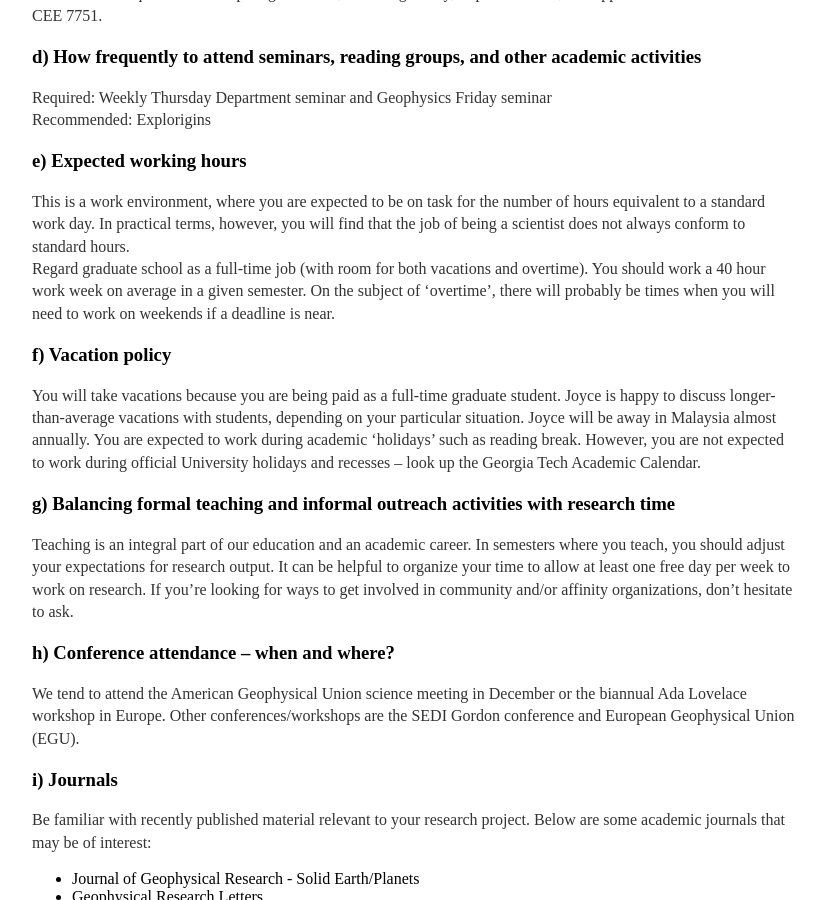
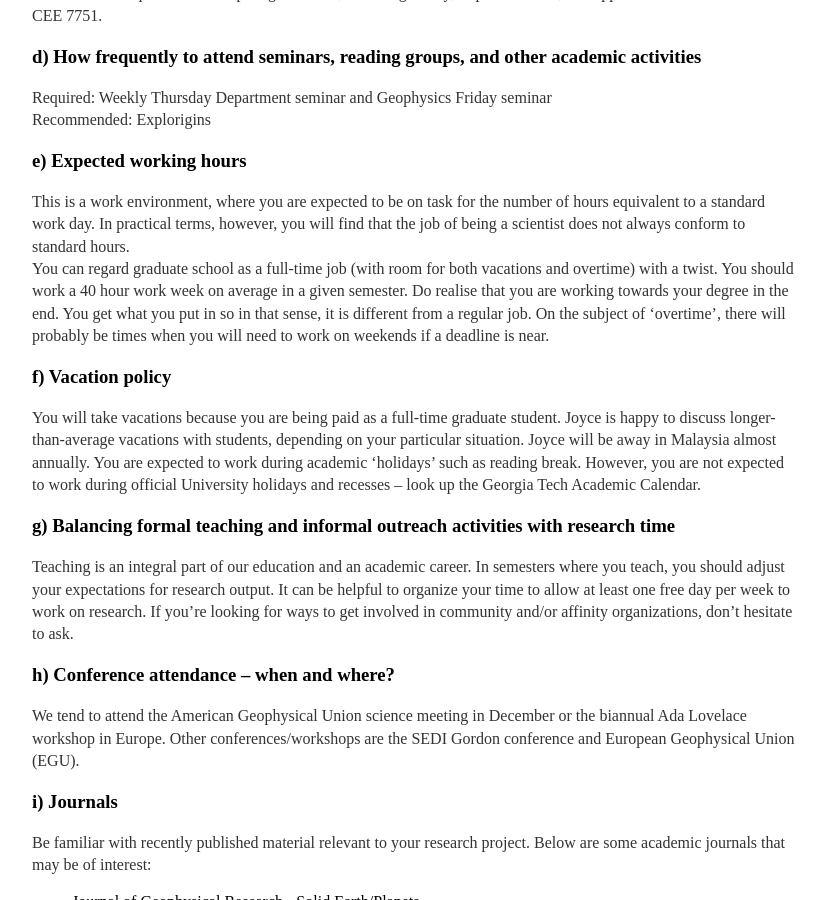
Before and after one commit to joycesim/joycesim.github.io, a Jekyll site: the page built from GroupVision/index.md, in a window 1280 px wide and 900 px high, scrolled down 3448 px. Shown: the whole window, without its empty margins (224-1050 px from the left). Built offline with Jekyll 4.4.1, drawn with Linux system fonts in a browser that asks for light colours.

Commit message:
Update index.md

```diff
--- a/GroupVision/index.md
+++ b/GroupVision/index.md
@@ -118,7 +118,7 @@ Recommended: Explorigins
 ### e)     Expected working hours
 
 This is a work environment, where you are expected to be on task for the number of hours equivalent to a standard work day. In practical terms, however, you will find that the job of being a scientist does not always conform to standard hours.
-Regard graduate school as a full-time job (with room for both vacations and overtime). You should work a 40 hour work week on average in a given semester. On the subject of ‘overtime’, there will probably be times when you will need to work on weekends if a deadline is near.
+You can regard graduate school as a full-time job (with room for both vacations and overtime) with a twist. You should work a 40 hour work week on average in a given semester. Do realise that you are working towards your degree in the end. You get what you put in so in that sense, it is different from a regular job. On the subject of ‘overtime’, there will probably be times when you will need to work on weekends if a deadline is near.
 
 ### f)     Vacation policy
 
```
